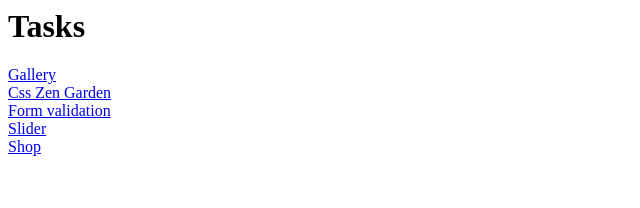
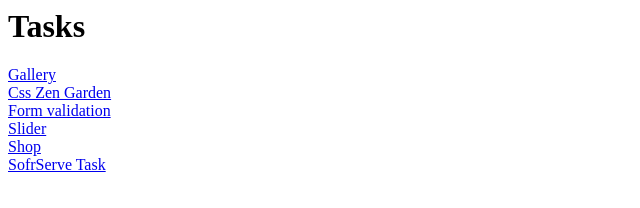
Before and after one commit to aleksuk/aleksuk.github.com, a plain HTML site: page index.html in a window 1280 px wide. Shown: the whole page, without its empty margins (0-640 px from the left). Drawn offline with Linux system fonts and the light colour scheme.

Commit message:
add new link

```diff
--- a/index.html
+++ b/index.html
@@ -4,3 +4,4 @@
 <a href = "/formValidation"> Form validation </a> <br />
 <a href = "/slider"> Slider </a> <br />
 <a href = "/shop"> Shop </a> <br />
+<a href = "/sofrservetask"> SofrServe Task </a>
```
